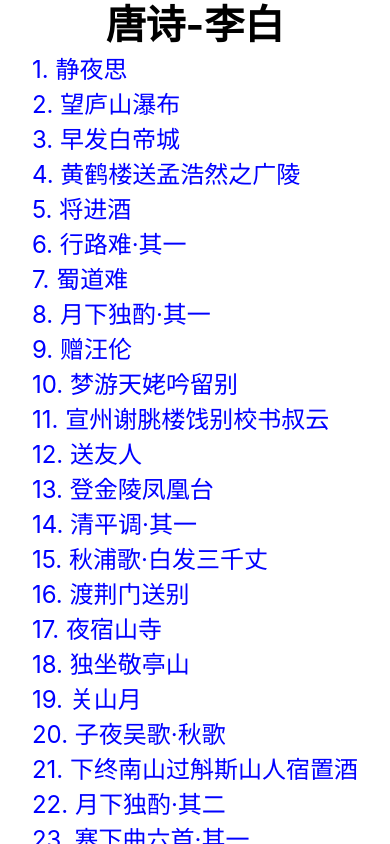
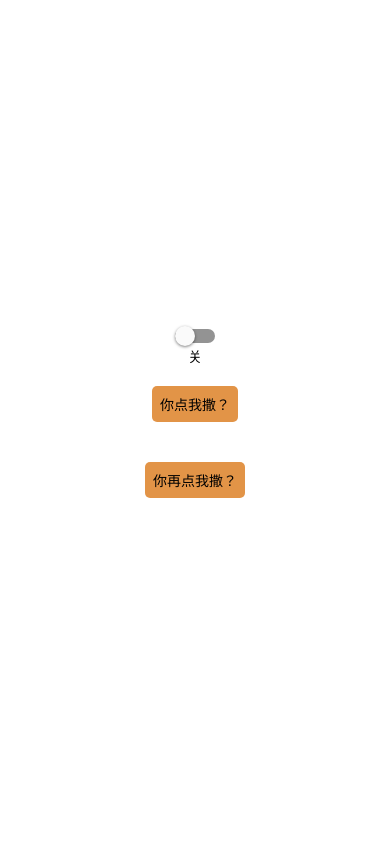
Before and after one commit to nextuser/learn-ReactNative, a React Native app in the folder blank-demo/: screen / in a window 390 px wide. Built offline with nearby package versions, Linux system fonts and the light colour scheme.

Commit message:
add chapter 21 22

```diff
--- /dev/null
+++ b/blank-demo/App22.js
@@ -0,0 +1,51 @@
+import { useState } from "react";
+import {Switch,StyleSheet,Text,View,Button,Alert, TouchableOpacity,Pressable} from 'react-native';
+import { SafeAreaProvider,SafeAreaView } from "react-native-safe-area-context";
+
+export default function App(){
+    const [isEnabled,setIsEnabled] = useState(false);
+    const toggleSwitch = () => setIsEnabled(previousState => !previousState);
+
+     const onPressOne = () =>
+    Alert.alert('提示信息', '你想干嘛？', [
+      { text: '确定', onPress: () => console.log('确认了') },
+    ]);
+
+    const onPressTwo = () =>
+    Alert.alert('提示信息', '你又想干嘛？', [
+      {
+        text: '取消',
+        onPress: () => console.log('取消了'),
+      },
+      { text: '确定', onPress: () => console.log('确认了') },
+    ]);
+
+    return (<SafeAreaProvider>
+    <SafeAreaView style={styles.container}>
+        <Switch onValueChange={toggleSwitch} value={isEnabled} />
+        <Text>{isEnabled ? "开" : "关"}</Text>
+        <TouchableOpacity  style={styles.buttonContainer} onPress={onPressOne}>
+            <Text>{'你点我撒？'}</Text>
+        </TouchableOpacity>
+        <Pressable  style={styles.buttonContainer} onPress={onPressTwo}>
+            <Text>{'你再点我撒？'}</Text>
+        </Pressable>
+    </SafeAreaView>
+    </SafeAreaProvider>
+    );
+}
+
+const styles = StyleSheet.create({
+    container:{
+        flex:1,
+        backgroundColor:'#fff',
+        alignItems:'center',
+        justifyContent:'center',
+    },
+    buttonContainer:{
+        backgroundColor:'#e29447',
+        padding:8,
+        margin:20,
+        borderRadius:5,
+    }
+});
--- a/blank-demo/index.js
+++ b/blank-demo/index.js
@@ -1,6 +1,6 @@
 import { registerRootComponent } from 'expo';
 
-import App from './App2';
+import App from './App22';
 
 // registerRootComponent calls AppRegistry.registerComponent('main', () => App);
 // It also ensures that whether you load the app in Expo Go or in a native build,
```
Also changed, not shown: blank-demo/App21.js (renamed from blank-demo/App2.js).
